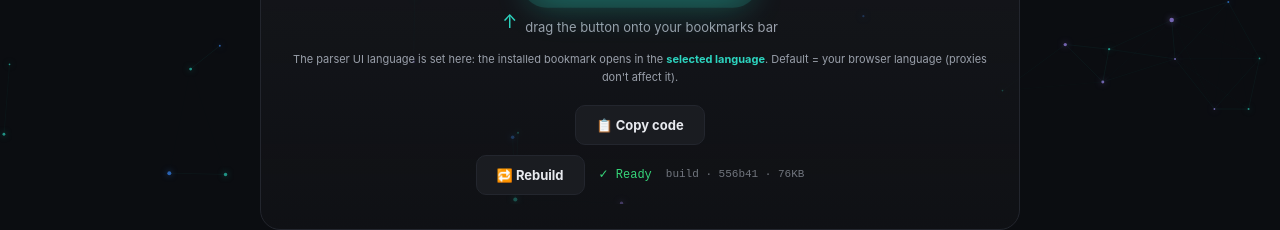
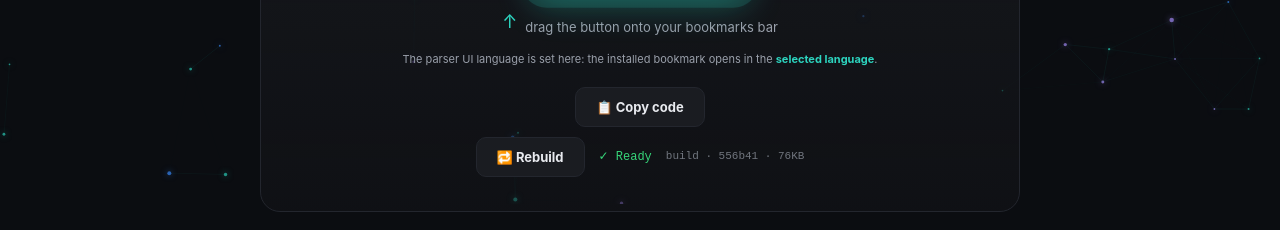
Before and after one commit to Kw3nty/ParserAccs, a plain HTML site: page index.html in a window 1280 px wide. Shown: the part 596-826 px from the top of the page. Drawn offline with Linux system fonts and the light colour scheme.

Commit message:
Update index.html

```diff
--- a/index.html
+++ b/index.html
@@ -262,7 +262,7 @@ ru:{
  tag1:'Graph API v20.0',tag2:'Read-only парсер',tag3:'Без установки',tag4:'CSV для Excel',tag5:'⚙️ Автоправила',
  hint:'Сначала покажи панель закладок: <kbd>Ctrl</kbd>+<kbd>Shift</kbd>+<kbd>B</kbd> (Mac: <kbd>⌘</kbd>+<kbd>Shift</kbd>+<kbd>B</kbd>)',
  drag:'перетащи кнопку на панель закладок',
- langnote:'Язык интерфейса парсера задаётся здесь: перетащенная закладка откроется на <b>выбранном языке</b>. По умолчанию — язык твоего браузера (прокси не влияют).',
+ langnote:'Язык интерфейса парсера задаётся здесь: перетащенная закладка откроется на <b>выбранном языке</b>.',
  copybtn:'📋 Скопировать код',
  warn:'⚠ <span class="pa-wmsg">Код букмарклета не подгрузился.</span> Проверь, что модули <code>src/*.js</code> лежат в репозитории <a href="https://github.com/Kw3nty/ParserAccs" target="_blank">Kw3nty/ParserAccs</a>. Через 1–2 минуты после push нажми «🔁 Пересобрать».',
  how_t:'Как установить',how_s:'Никаких расширений и установок — одна закладка',
@@ -282,7 +282,6 @@ ru:{
  r1t:'Экспорт из донора',r1p:'Выбери кабинет‑источник и нажми «Экспорт правил». Отметь галочками, какие правила переносить.',
  r2t:'Выбери цели',r2p:'Отметь целевые кабинеты (фильтр актив/неактив + поиск). Оставь включённой конвертацию порогов под валюту цели.',
  r3t:'Импортируй',r3p:'Жми «Импортировать» — правила создадутся во всех целях. Для переноса между браузерами/токенами используй «В JSON» и «Из JSON».',
- rules_note:'⚠ В отличие от парсера, AutoRules пишет в кабинеты (создание, удаление и смена статуса правил) — поэтому на импорт и массовые действия стоит подтверждение. Сами рекламные кампании правила не запускают.',
  look_t:'Как выглядит',
  cap1:'Сводка по кабинетам, фильтры и периоды',cap2:'Оверлей пересчёта трат по периоду',
  footer:'Сделал <a href="https://t.me/kw33nty" target="_blank" rel="noopener">Kwenty</a> · Исходники на <a href="https://github.com/Kw3nty/ParserAccs" target="_blank" rel="noopener">GitHub</a> · Лицензия MIT'
@@ -292,7 +291,7 @@ en:{
  tag1:'Graph API v20.0',tag2:'Read-only parser',tag3:'No install',tag4:'Excel-ready CSV',tag5:'⚙️ Auto rules',
  hint:'First show the bookmarks bar: <kbd>Ctrl</kbd>+<kbd>Shift</kbd>+<kbd>B</kbd> (Mac: <kbd>⌘</kbd>+<kbd>Shift</kbd>+<kbd>B</kbd>)',
  drag:'drag the button onto your bookmarks bar',
- langnote:'The parser UI language is set here: the installed bookmark opens in the <b>selected language</b>. Default = your browser language (proxies don\'t affect it).',
+ langnote:'The parser UI language is set here: the installed bookmark opens in the <b>selected language</b>.',
  copybtn:'📋 Copy code',
  warn:'⚠ <span class="pa-wmsg">Bookmarklet code failed to load.</span> Check that modules <code>src/*.js</code> exist in the <a href="https://github.com/Kw3nty/ParserAccs" target="_blank">Kw3nty/ParserAccs</a> repo. Wait 1–2 min after a push and click "🔁 Rebuild".',
  how_t:'How to install',how_s:'No extensions, no setup — a single bookmark',
@@ -312,7 +311,6 @@ en:{
  r1t:'Export from the donor',r1p:'Pick the source account and click "Export rules". Tick the rules you want to carry over.',
  r2t:'Choose targets',r2p:'Tick the target accounts (active/disabled filter + search). Leave threshold conversion into the target currency on.',
  r3t:'Import',r3p:'Hit "Import" — the rules are created in every target. To move between browsers or tokens, use "To JSON" and "From JSON".',
- rules_note:'⚠ Unlike the parser, AutoRules writes to accounts (create, delete and toggle rules) — so import and bulk actions ask for confirmation. The rules themselves don\'t launch campaigns.',
  look_t:'How it looks',
  cap1:'Accounts overview, filters and periods',cap2:'Spend recompute overlay',
  footer:'Built by <a href="https://t.me/kw33nty" target="_blank" rel="noopener">Kwenty</a> · Source on <a href="https://github.com/Kw3nty/ParserAccs" target="_blank" rel="noopener">GitHub</a> · MIT License'
```
